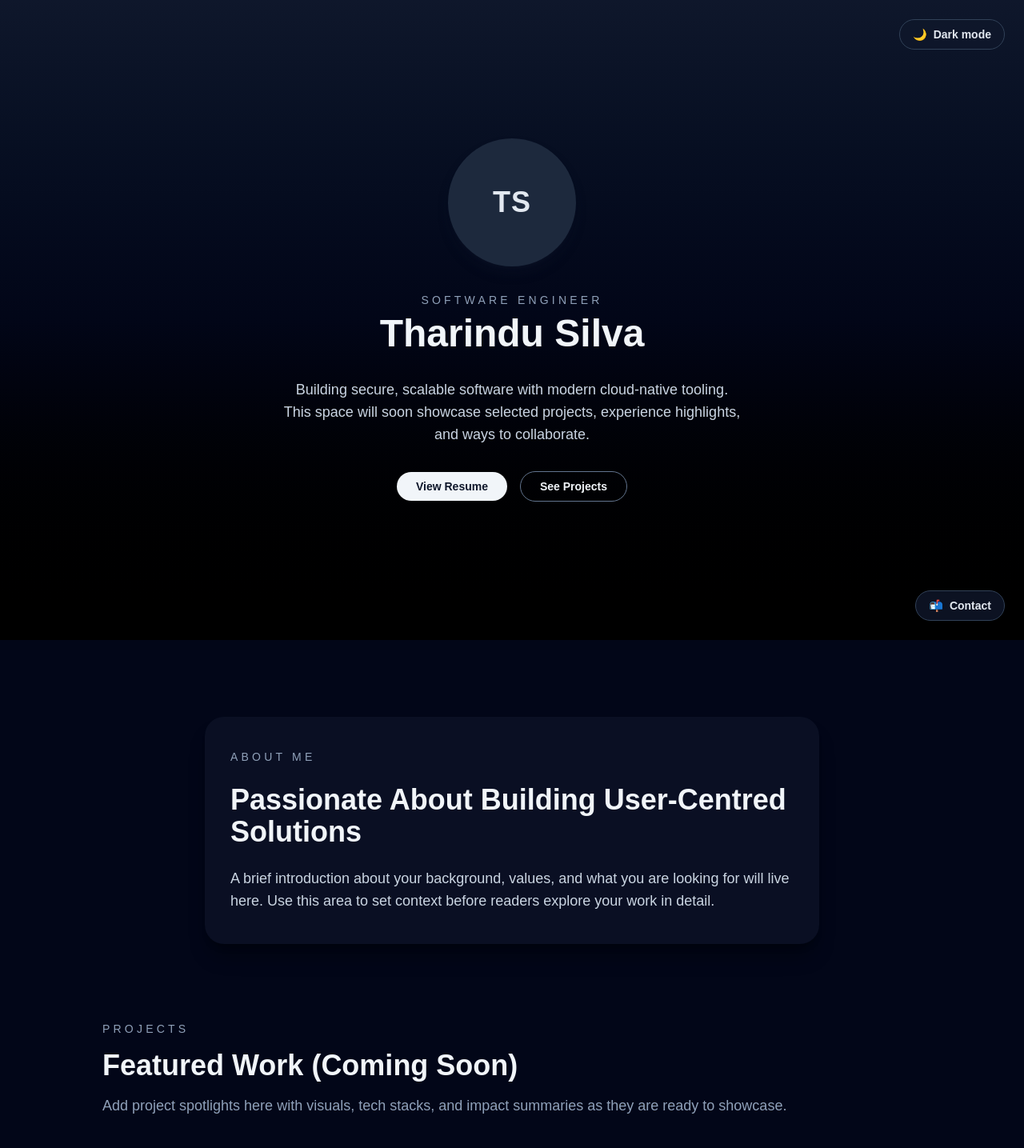
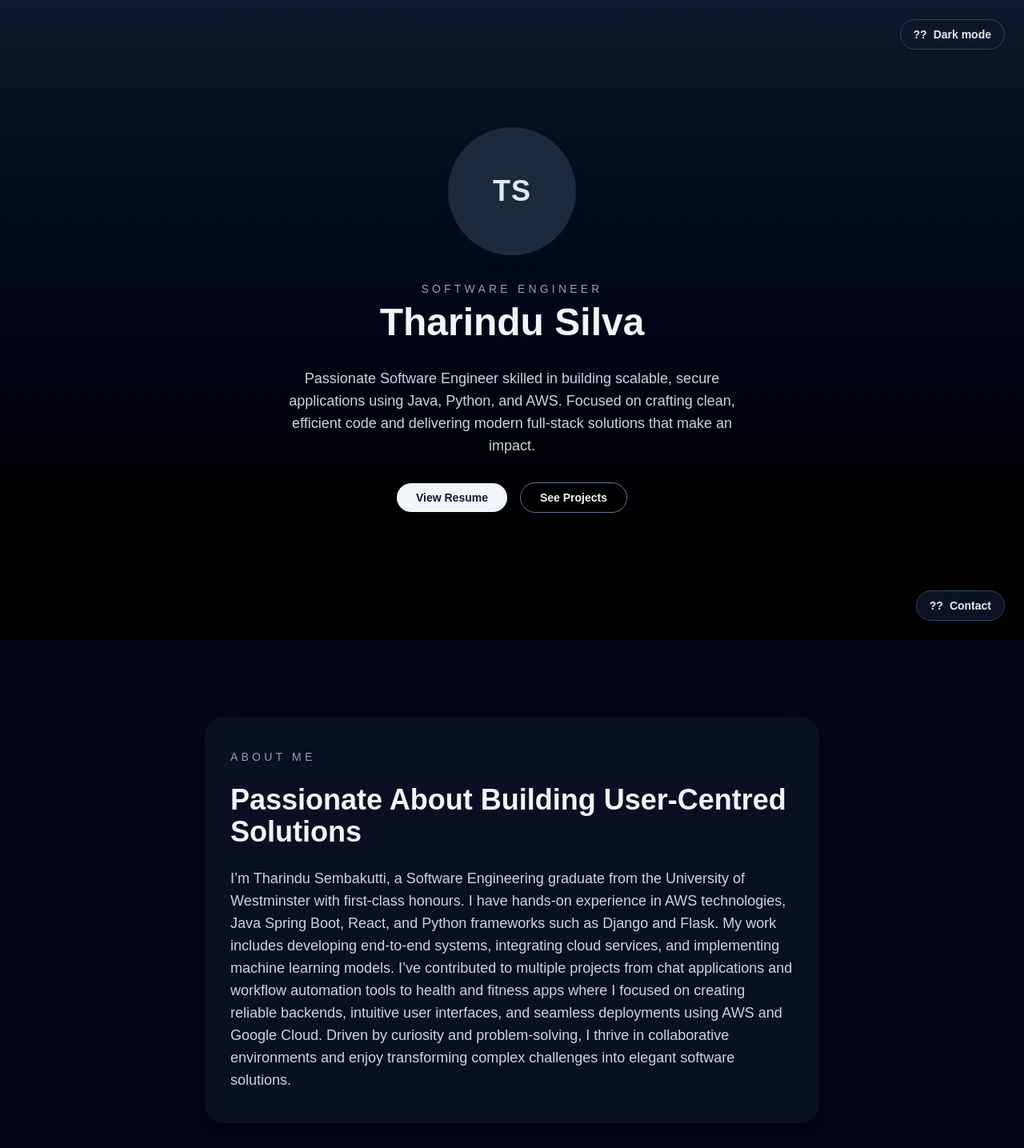
Before and after one commit to TharinduSilva2019774/TharinduSilva2019774.github.io, a Next.js app: page / in a window 1280 px wide. Shown: the top 1435 px of the page at 80% size. Built offline with nearby package versions, Linux system fonts and the light colour scheme.

Commit message:
minor stuff

```diff
--- a/app/page.tsx
+++ b/app/page.tsx
@@ -79,19 +79,19 @@ const projectPlaceholders = [
 
 const recommendations = [
   {
-    name: "Dilara Perera",
+    name: "Sapumal Wijekoon",
     quote:
-      "Tharindu consistently bridges product ideas with reliable engineering. He is thorough, collaborative, and keeps teams focused on outcomes.",
+      "Tharindu's deep expertise in backend development, AWS, and system architecture made him an exceptional mentor and teammate. His problem-solving skills and ability to guide others set him apart as a truly talented and driven professional.",
   },
   {
-    name: "Kasun de Alwis",
+    name: "Shabina Farveen",
     quote:
-      "A rare mix of backend rigour and frontend polish. His AWS knowledge helped us scale securely without slowing the roadmap.",
+      "Tharindu quickly became an inspiration to me during our internship. His professionalism in conducting knowledge transfer sessions, combined with his dedication to excellence and approachable nature, left a lasting impact. He consistently delivered high-quality work on time, making him an invaluable asset to any team.",
   },
   {
-    name: "Minoli Jayasinghe",
+    name: "Kalsara Magamage",
     quote:
-      "From mentorship to delivery, Tharindu brings energy and ownership. He's the person you trust with critical releases.",
+      "Working with Tharindu at Rootcode Labs was a pleasure. His mastery of AWS, Spring Boot, and backend architecture consistently impressed the team. He's not only technically brilliant but also highly collaborative and dependable a rare combination that makes him stand out.",
   },
 ];
 
@@ -100,19 +100,19 @@ const contactLinks = [
     label: "LinkedIn",
     href: "https://www.linkedin.com/in/tharindu-sembakutti-64a8781b8/",
     description: "Connect on LinkedIn",
-    symbol: "💼",
+    symbol: "??",
   },
   {
     label: "GitHub",
     href: "https://github.com/TharinduSilva2019774",
     description: "Explore GitHub projects",
-    symbol: "💻",
+    symbol: "??",
   },
   {
     label: "Email",
     href: "mailto:tsembakutti@gmail.com",
     description: "Send an email",
-    symbol: "✉️",
+    symbol: "??",
   },
 ];
 
@@ -326,7 +326,7 @@ export default function HomePage() {
           }`}
           aria-label={`Switch to ${isDark ? "light" : "dark"} mode`}
         >
-          <span>{isDark ? "🌙" : "☀️"}</span>
+          <span>{isDark ? "??" : "??"}</span>
           <span>{isDark ? "Dark" : "Light"} mode</span>
         </button>
         <Reveal className="flex w-full max-w-3xl flex-col items-center gap-8 text-center">
@@ -356,9 +356,10 @@ export default function HomePage() {
             </h1>
           </div>
           <p className={heroBodyText}>
-            Building secure, scalable software with modern cloud-native tooling.
-            This space will soon showcase selected projects, experience
-            highlights, and ways to collaborate.
+            Passionate Software Engineer skilled in building scalable, secure
+            applications using Java, Python, and AWS. Focused on crafting clean,
+            efficient code and delivering modern full-stack solutions that make
+            an impact.
           </p>
           <div className="flex flex-wrap items-center justify-center gap-4">
             <Link href="/resume" className={primaryButtonClass}>
@@ -378,9 +379,18 @@ export default function HomePage() {
             Passionate About Building User-Centred Solutions
           </h2>
           <p className={sectionBodyText}>
-            A brief introduction about your background, values, and what you are
-            looking for will live here. Use this area to set context before
-            readers explore your work in detail.
+            I’m Tharindu Sembakutti, a Software Engineering graduate from the
+            University of Westminster with first-class honours. I have hands-on
+            experience in AWS technologies, Java Spring Boot, React, and Python
+            frameworks such as Django and Flask. My work includes developing
+            end-to-end systems, integrating cloud services, and implementing
+            machine learning models. I’ve contributed to multiple projects from
+            chat applications and workflow automation tools to health and
+            fitness apps where I focused on creating reliable backends,
+            intuitive user interfaces, and seamless deployments using AWS and
+            Google Cloud. Driven by curiosity and problem-solving, I thrive in
+            collaborative environments and enjoy transforming complex challenges
+            into elegant software solutions.
           </p>
         </Reveal>
       </section>
@@ -389,11 +399,7 @@ export default function HomePage() {
         <div className="mx-auto flex w-full max-w-5xl flex-col gap-10">
           <Reveal className="flex flex-col gap-4 text-center md:text-left">
             <p className={sectionBadgeClass}>Projects</p>
-            <h2 className={sectionHeadingClass}>Featured Work (Coming Soon)</h2>
-            <p className={projectsIntroText}>
-              Add project spotlights here with visuals, tech stacks, and impact
-              summaries as they are ready to showcase.
-            </p>
+            <h2 className={sectionHeadingClass}>Featured Work</h2>
           </Reveal>
           <div className="grid grid-cols-1 gap-6 md:grid-cols-2">
             {projectPlaceholders.map((project, index) => (
@@ -485,7 +491,7 @@ export default function HomePage() {
           aria-expanded={contactOpen}
           aria-controls="contact-links-panel"
         >
-          <span>📬</span>
+          <span>??</span>
           <span>Contact</span>
         </button>
         {contactOpen ? (
```
